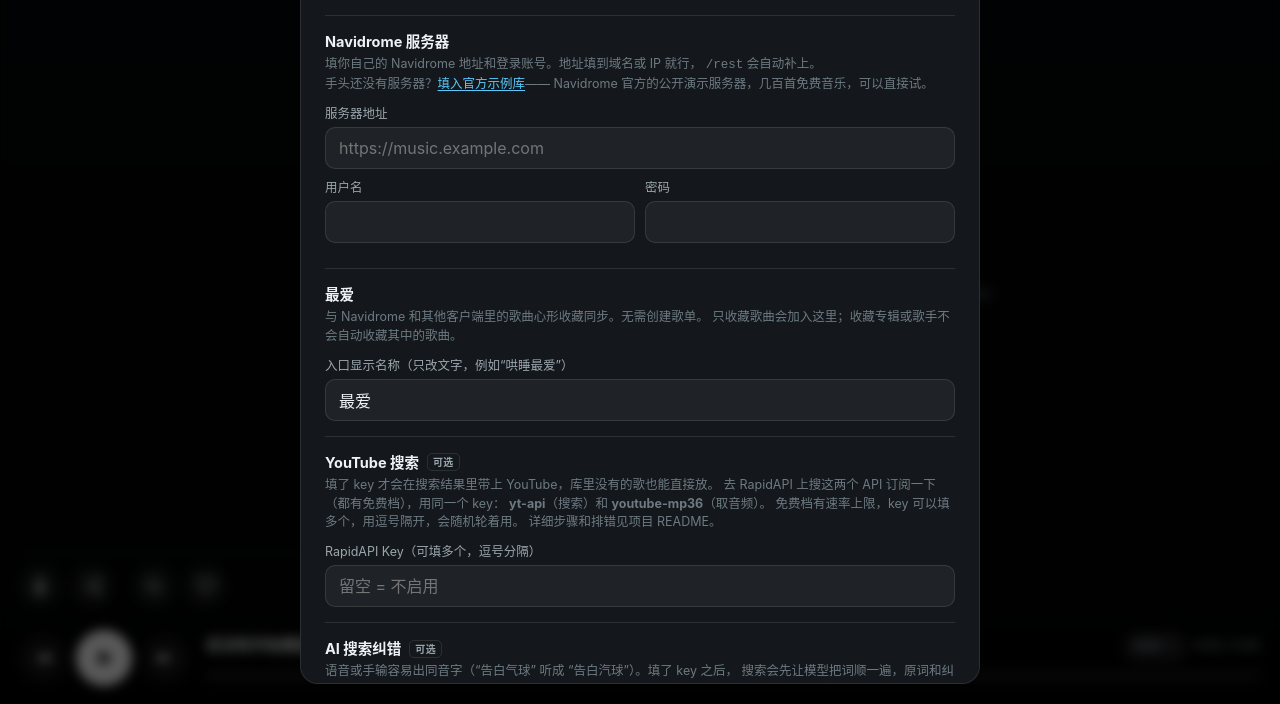
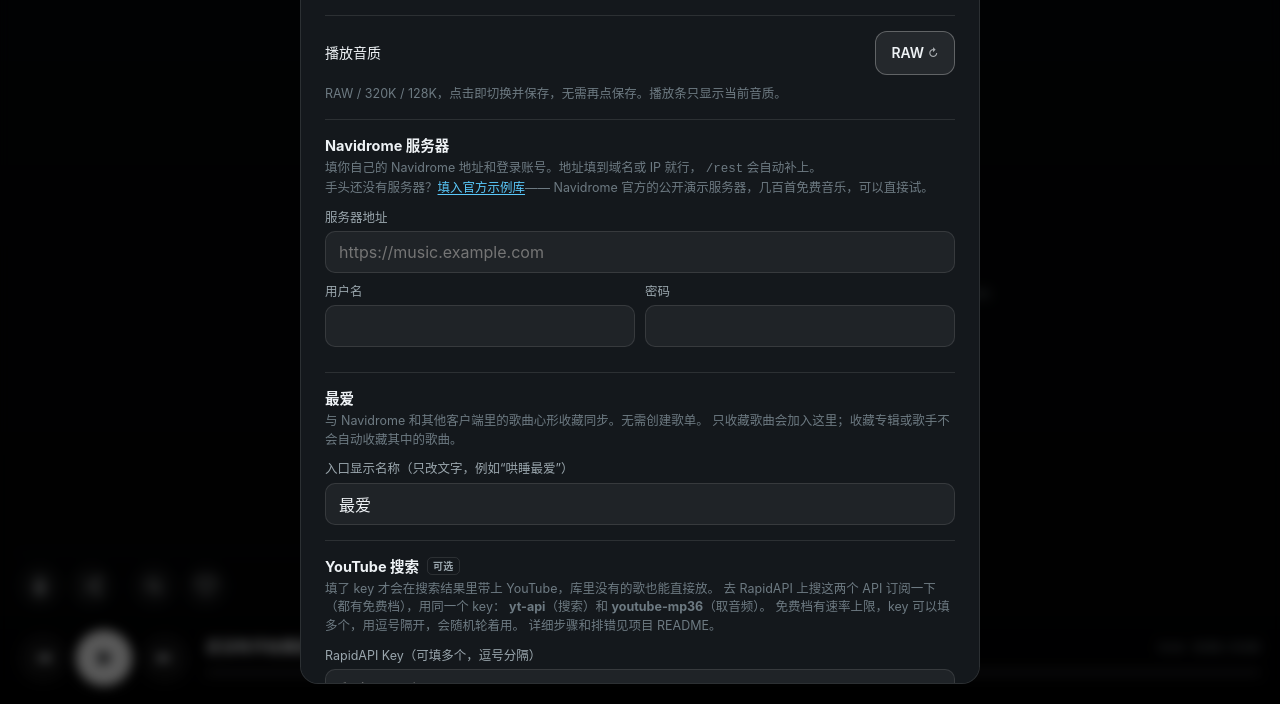
Before and after one commit to jwsky/navidrome-music-tesla, a plain HTML site: page index.html in a window 1280 px wide. Shown: the part 96-800 px from the top of the page. Drawn offline with Linux system fonts and the light colour scheme.

Commit message:
Move quality switching into settings to prevent seek misclicks

```diff
--- a/index.html
+++ b/index.html
@@ -308,8 +308,11 @@ body.browsing .seek-cue{display:flex}
 }
 @media (max-width:430px){.brand span:last-child{display:none}}
 
-/* Stream quality stays beside the elapsed time without resizing playback controls. */
-.quality-button { display:inline-flex; align-items:center; justify-content:center; min-width:50px; min-height:28px; padding:3px 8px; margin-right:8px; border:1px solid rgba(255,255,255,.28); border-radius:14px; background:rgba(255,255,255,.07); color:inherit; font:600 12px/1.2 -apple-system,BlinkMacSystemFont,"Segoe UI",sans-serif; vertical-align:middle; cursor:pointer; white-space:nowrap; }
+/* Keep quality switching in settings, away from the seek target. */
+.quality-label { margin-right:8px; font-size:12px; opacity:.7; pointer-events:none; }
+.quality-setting { display:flex; align-items:center; justify-content:space-between; gap:16px; margin-bottom:10px; }
+.quality-setting label { margin:0; font-size:14px; }
+.quality-button { display:inline-flex; align-items:center; justify-content:center; min-width:80px; min-height:44px; padding:8px 14px; border:1px solid rgba(255,255,255,.28); border-radius:12px; background:rgba(255,255,255,.07); color:inherit; font:600 14px/1.2 -apple-system,BlinkMacSystemFont,"Segoe UI",sans-serif; cursor:pointer; white-space:nowrap; }
 .quality-button:hover { background:rgba(255,255,255,.14); }
 .quality-button:focus-visible { outline:2px solid #9bbcff; outline-offset:2px; }
 .quality-button:disabled { opacity:.65; cursor:default; }
@@ -381,7 +384,7 @@ body.browsing .seek-cue{display:flex}
     <div class="pinfo">
       <div class="row">
         <div class="name" id="npName">还没有开始播放</div>
-        <div class="time"><button type="button" id="qualityBtn" class="quality-button" title="RAW · 原始音频；点击切换音质" aria-label="音质 RAW，点击切换">RAW</button><span id="tCur">0:00</span> / <span id="tTot">0:00</span></div>
+        <div class="time"><span id="qualityLabel" class="quality-label" title="音质可在齿轮设置中切换">RAW</span><span id="tCur">0:00</span> / <span id="tTot">0:00</span></div>
       </div>
       <div class="bar" id="bar"><div class="track"><div class="fill" id="fill"></div></div></div>
     </div>
@@ -407,6 +410,11 @@ body.browsing .seek-cue{display:flex}
   <div class="sheet">
     <h2>设置</h2>
     <div class="sub">设置保存在这台设备的浏览器里，仅用于连接你配置的服务。</div>
+
+    <div class="group">
+      <div class="quality-setting"><label for="qualityBtn">播放音质</label><button type="button" id="qualityBtn" class="quality-button" title="RAW · 原始音频；点击切换音质" aria-label="音质 RAW，点击切换">RAW</button></div>
+      <p class="hint">RAW / 320K / 128K，点击即切换并保存，无需再点保存。播放条只显示当前音质。</p>
+    </div>
 
     <div class="group">
       <h3>Navidrome 服务器</h3>
@@ -1203,6 +1211,7 @@ function updateQuality() {
   const button = $('qualityBtn');
   button.textContent = status.label; button.title = status.title; button.disabled = status.disabled;
   button.setAttribute('aria-label', '音质 ' + status.label + '，点击切换');
+  $('qualityLabel').textContent = status.label;
 }
 function changeQuality() {
   if (playingItem && playingItem.src !== 'lib') return;
```
Also changed, not shown: 4 other files.
